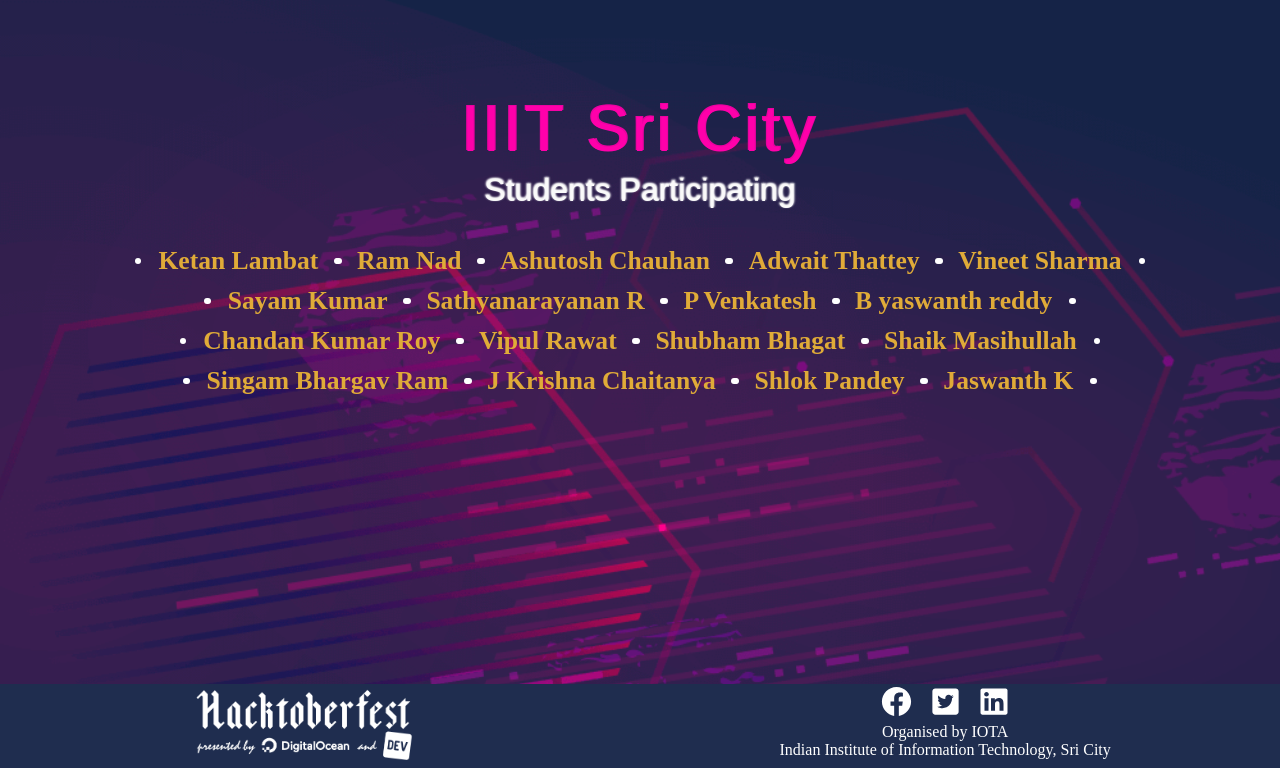
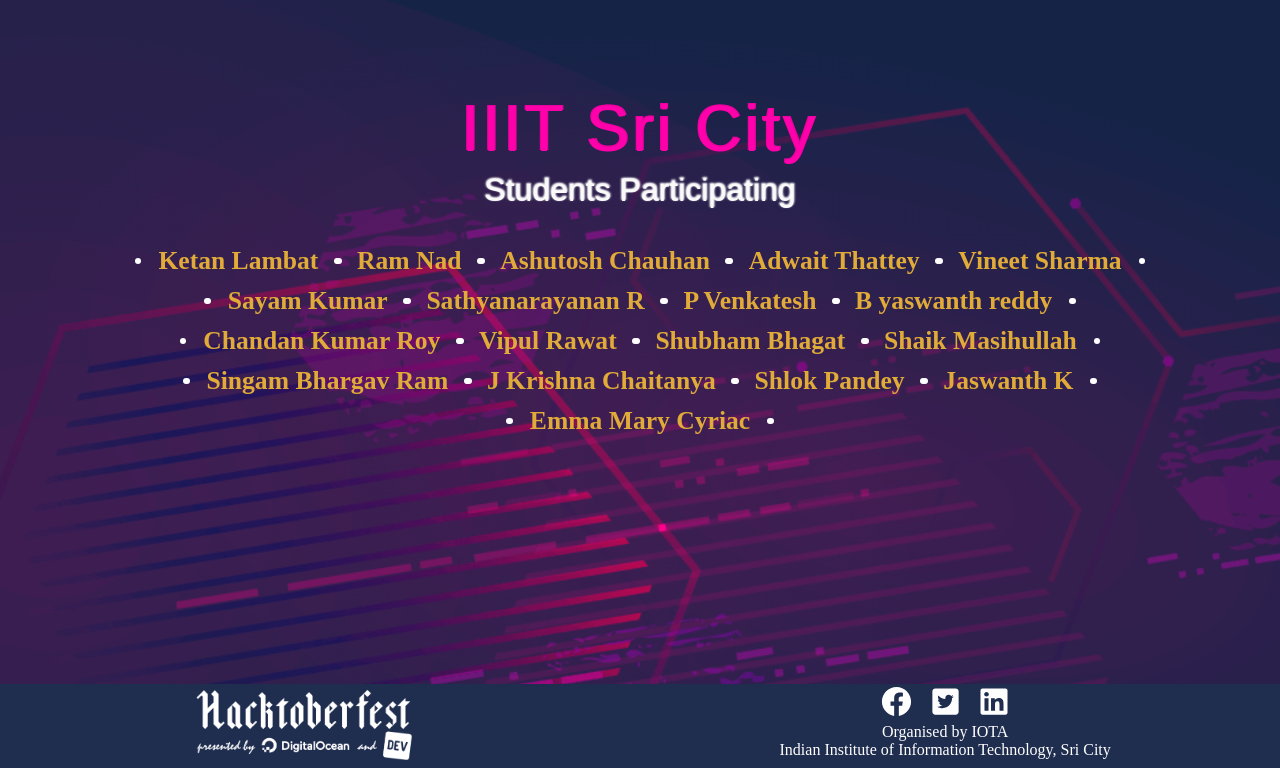
Before and after one commit to Project-Club-IIITS/hacktoberfest2019-participants, a Jekyll site: the page index.html, which Jekyll copies as it is, in a window 1280 px wide, cut to the strip 132-900 px from the top of the page. Built offline with Jekyll 4.4.1, drawn with Linux system fonts in a browser that asks for light colours; some web fonts are replaced.

Commit message:
add participant name

```diff
--- a/index.html
+++ b/index.html
@@ -63,6 +63,7 @@
                 <li><a href="https://github.com/chaitanya531">J Krishna Chaitanya</a></li>
                 <li><a href="https://github.com/b30wulffz">Shlok Pandey</a></li>
                 <li><a href="https://github.com/JazzKriss21">Jaswanth K</a></li>
+		<li><a href="https://github.com/dxlemma">Emma Mary Cyriac</a></li>
 
             </ul>
         </div>
```
